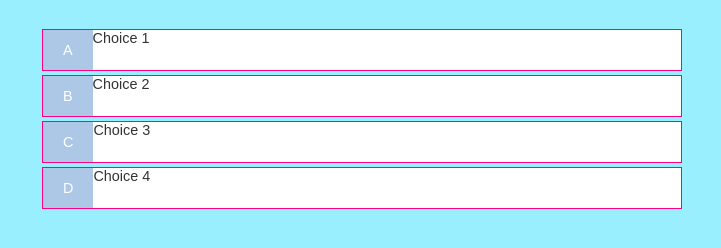
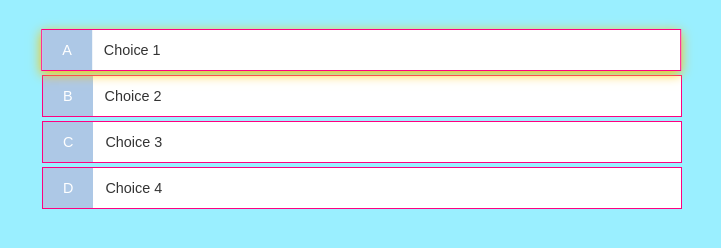
Before and after one commit to Loki-Malone/Quiz-project, a plain HTML site: page game.html in a window 1280 px wide. In both pictures the pointer is over the element 640 px from the left and 364 px from the top of the page. Shown: the part 314-562 px from the top of the page, without its empty margins (278-999 px from the left). Drawn offline with Linux system fonts and the light colour scheme.

Commit message:
included text and hover conatainer css

```diff
--- a/game.css
+++ b/game.css
@@ -6,8 +6,17 @@
     border: 0.1rem solid rgb(255, 0, 128);
     background-color: white;
 }
+.choice-container:hover{
+    cursor: pointer;
+    box-shadow: 0 0.4rem 1.4rem 0 rgb(255, 196, 0);
+    transform: translate(-0.1rem);
+    transition: transform 150ms;
+}
 .choice-prefix{
     padding: 1.5rem 2.5rem;
     background-color: rgb(173, 200, 230);
     color: white;
 }
+.choice-text {
+    padding: 1.5rem;
+}
```
